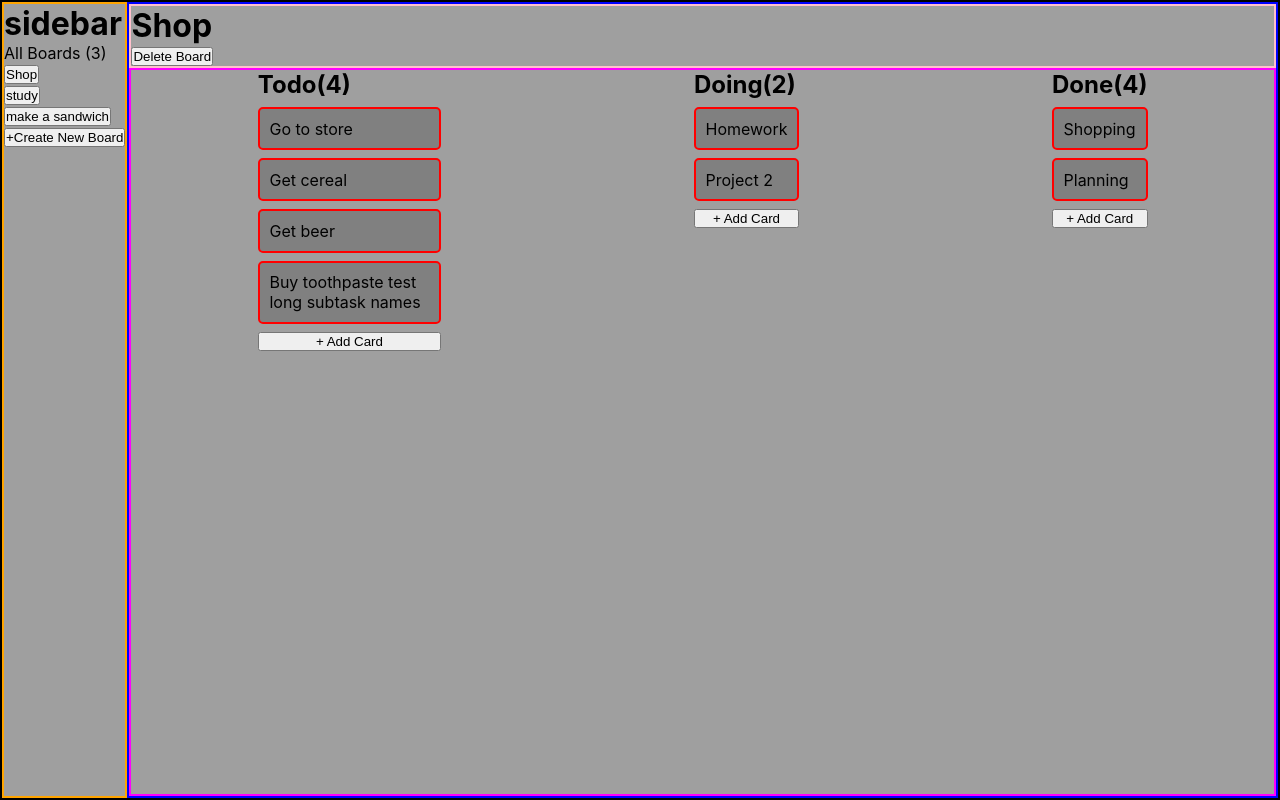
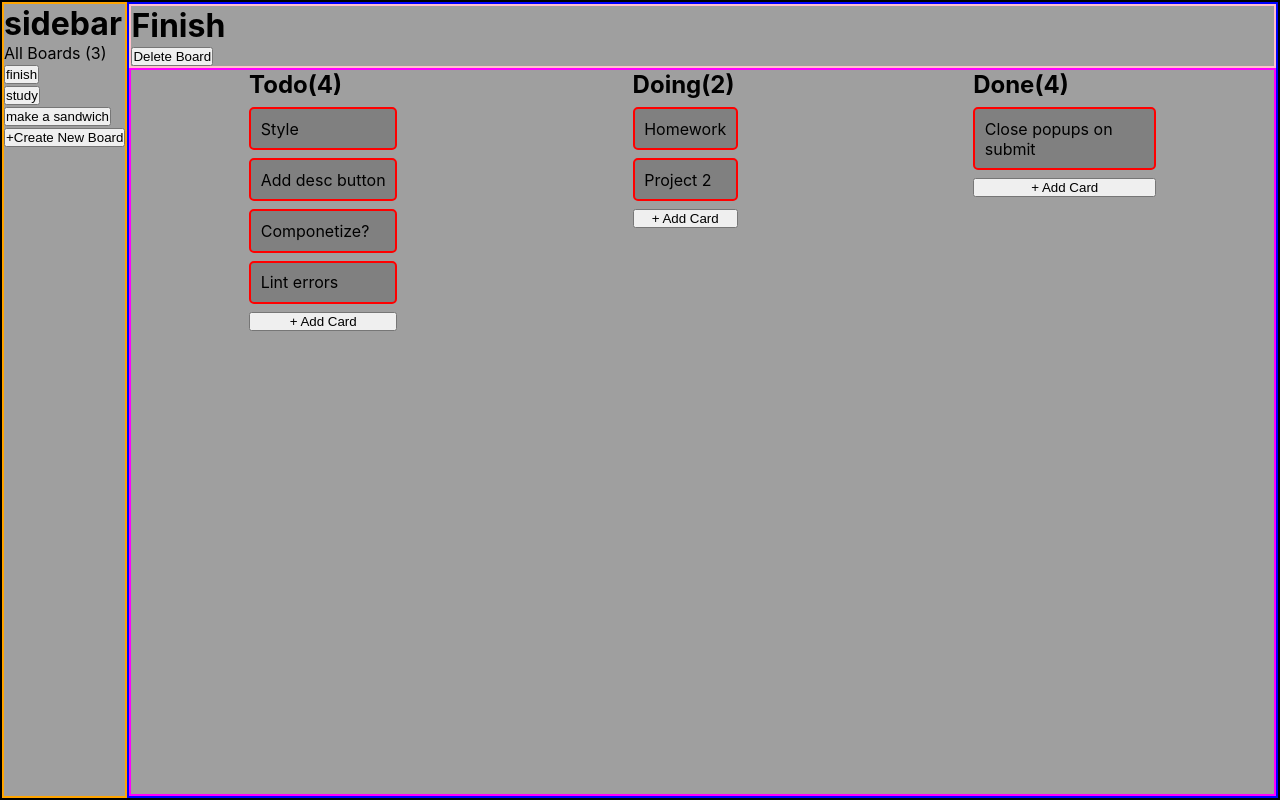
Before and after one commit to allmtz/task-tracker, a React (Create React App) app: page / in a window 1280 px wide. Built offline with nearby package versions, Linux system fonts and the light colour scheme.

Commit message:
close popup windows on submit

```diff
--- a/src/App.js
+++ b/src/App.js
@@ -25,10 +25,17 @@ function App() {
 
 
   const [boards, setBoards] = useState( [{
-      'title' : 'Shop',
-      'subtasks':['go to store','get cereal','get beer','buy toothpaste test long subtask names'],
-      'doing': ['homework','project 2'],
-      'done': ['shopping','planning'],
+      'title' : 'finish',
+      'subtasks': [
+        'style','add desc button',
+        'componetize?','lint errors'
+    ],
+      'doing': [
+        'homework','project 2'
+      ],
+      'done': [
+        'close popups on submit',
+      ],
       'key': 1,
 
     },
@@ -117,7 +124,7 @@ function App() {
 
     setBoards(newBoards)
 
-    // clearPopupInputs()
+    closePopup()
   }
 
   function closePopup(){
@@ -130,7 +137,8 @@ function App() {
     console.log('cleared inputs')
     titleInput.current.value= ''
     descInput.current.value= ''
-    // subtaskInput.current.value= ''   //rewrite clear function
+    addCardInput.current.value = ''
+    subtaskInputContainer.current.childNodes.forEach(child => child.firstChild.value = '')
   }
 
   function changeStatus(e){
@@ -228,6 +236,7 @@ function App() {
 
       setBoards(boardClone)
     }
+    closePopup()
   }
 
   function openCardWindow(e){
```
